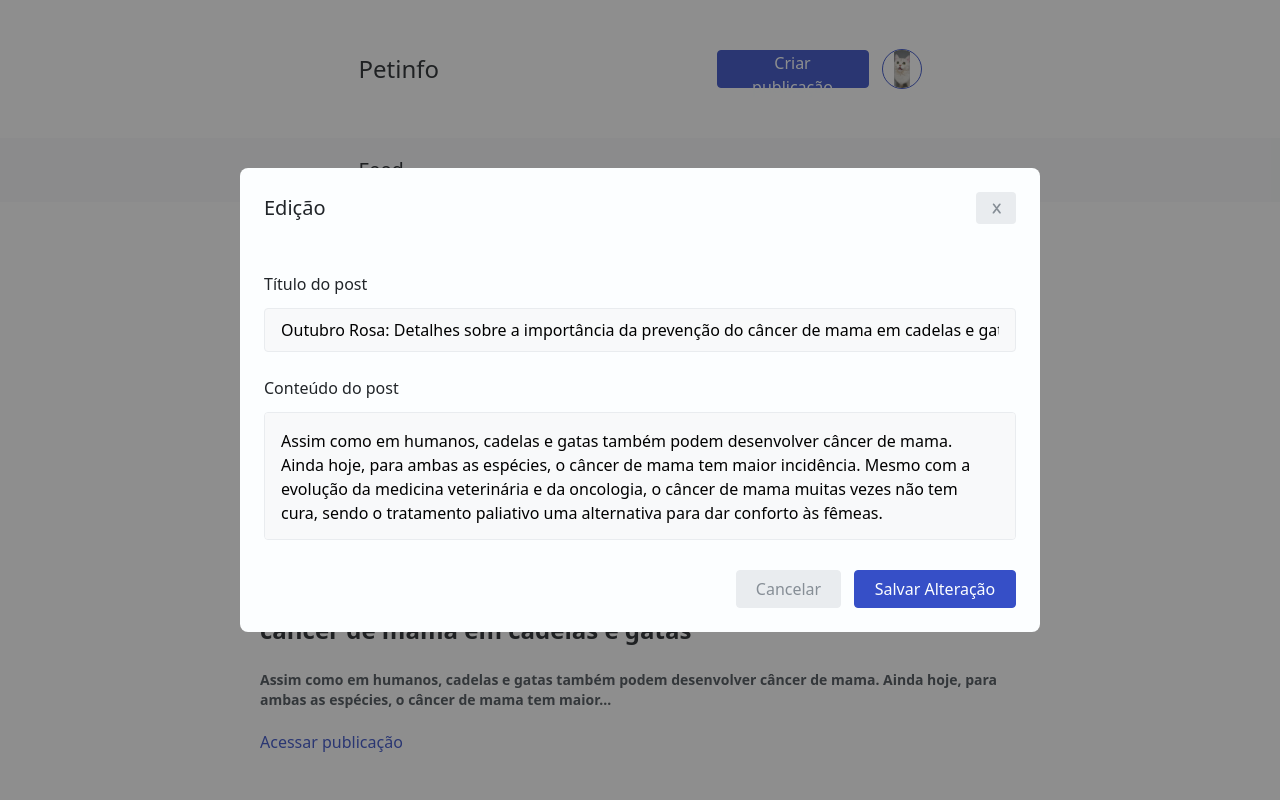
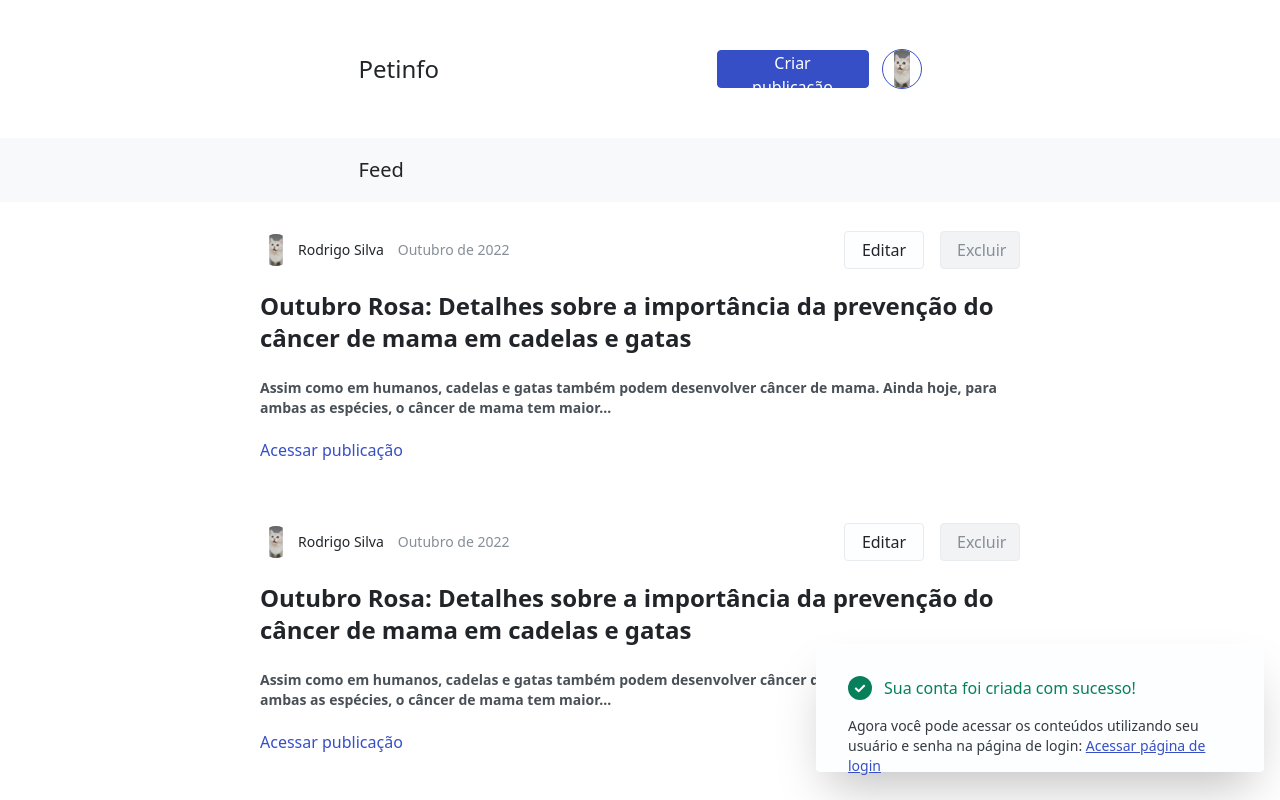
Before and after one commit to Rodrigodeveloperjr/petinfo, a React (Vite) app: page /dashboard in a window 1280 px wide. Shown: the top 800 px of the page. Built offline with nearby package versions, Linux system fonts and the light colour scheme.

Commit message:
feat: ModalSuccess and ModalViewPost components created and styled

```diff
--- /dev/null
+++ b/src/components/ModalSuccess.tsx
@@ -0,0 +1,24 @@
+import done from "../assets/Group 17.svg";
+
+const ModalSuccess = () => {
+  return (
+    <div className="w-full h-auto flex flex-col justify-start items-start pb-4 bg-custom-gray-9 shadow-2xl fixed bottom-7 right-4 left-0 rounded p-8 sm:h-32 sm:left-auto sm:max-w-md">
+      <div className="flex flex-row justify-center items-center pb-4">
+        <img src={done} alt="feito" />
+        <h3 className="text-custom-sucess font-medium text-base pl-3">
+          Sua conta foi criada com sucesso!
+        </h3>
+      </div>
+
+      <p className="text-custom-gray-2 font-normal text-sm">
+        Agora você pode acessar os conteúdos utilizando seu usuário e senha na
+        página de login:{" "}
+        <a className="text-custom-brand-1 cursor-pointer underline">
+          Acessar página de login
+        </a>
+      </p>
+    </div>
+  );
+};
+
+export { ModalSuccess };
--- /dev/null
+++ b/src/components/ModalViewPost.tsx
@@ -0,0 +1,51 @@
+import photo from "../assets/Rectangle 5 (1).svg";
+import x from "../assets/X.svg";
+
+const ModalViewPost = () => {
+  return (
+    <div className="w-full max-w-800 flex flex-col justify-start items-start p-6 bg-custom-gray-9 rounded-lg sm:items-end">
+      <div className="w-full flex flex-row">
+        <div className="w-full flex flex-row items-center pb-6">
+          <div className="flex flex-row items-center">
+            <img src={photo} className="w-8 h-8 rounded-full" />
+            <h3 className="text-custom-gray-1 font-medium text-sm pl-1.5 whitespace-nowrap">
+              Rodrigo Silva
+            </h3>
+          </div>
+
+          <p className="text-custom-gray-4 font-medium text-sm whitespace-nowrap pl-3.5">
+            Outubro de 2022
+          </p>
+        </div>
+
+        <div className="w-10 h-8 flex flex-row justify-center items-center bg-custom-gray-6 rounded cursor-pointer">
+          <img src={x} alt="x" />
+        </div>
+      </div>
+
+      <h2 className="text-custom-gray-1 font-semibold text-2xl pb-6">
+        Outubro Rosa: Detalhes sobre a importância da prevenção do câncer de
+        mama em cadelas e gatas
+      </h2>
+
+      <p className="text-custom-gray-3 font-normal text-base">
+        Assim como em humanos, cadelas e gatas também podem desenvolver câncer
+        de mama. Ainda hoje, para ambas as espécies, o câncer de mama tem maior
+        incidência. Mesmo com a evolução da medicina veterinária e da oncologia,
+        o câncer de mama muitas vezes não tem cura, sendo o tratamento paliativo
+        uma alternativa para dar conforto às fêmeas. Por isso, a conscientização
+        sobre o tema é uma das ações de prevenção de maior importância,
+        principalmente para a campanha do outubro rosa. Então como podemos
+        ajudar a prevenir o câncer de mama em cadelas e gatas? Assim como outros
+        tipos de câncer, o câncer de mama pode ter inúmeras causas. Entre as
+        mais comuns, temos fatores genéticos, como predisposição de algumas
+        raças, exposição à poluição, tabagismo passivo, obesidade, além do fato
+        de os pets estarem vivendo mais, o que também pode causar maior chances
+        de tumores. No caso do câncer de mama, a influência hormonal é um dos
+        fatores de maior contribuição para o aparecimento dessa doença.
+      </p>
+    </div>
+  );
+};
+
+export { ModalViewPost };
--- a/src/components/Post.tsx
+++ b/src/components/Post.tsx
@@ -49,7 +49,7 @@ const Post = () => {
         maior...
       </p>
 
-      <a className="text-custom-brand-1 font-medium font-base cursor-pointer hover:underline">
+      <a className="text-custom-brand-1 font-medium text-base cursor-pointer hover:underline">
         Acessar publicação
       </a>
     </div>
--- a/src/pages/Dashboard.tsx
+++ b/src/pages/Dashboard.tsx
@@ -6,14 +6,14 @@ import { ModalBackground } from "../components/ModalBackground";
 import { ModalRemovePost } from "../components/ModalRemovePost";
 import { ModalCreatePost } from "../components/ModalCreatePost";
 import { ModalEditPost } from "../components/ModalEditPost";
+import { ModalViewPost } from "../components/ModalViewPost";
+import { ModalSuccess } from "../components/ModalSuccess";
 
 const Dashboard = () => {
   return (
     <React.Fragment>
       {
-        <ModalBackground>
-          <ModalEditPost />
-        </ModalBackground>
+        <ModalSuccess />
       }
       <div className="box-border">
         <Header />
```
Also changed, not shown: src/assets/Group 17.svg (added).
